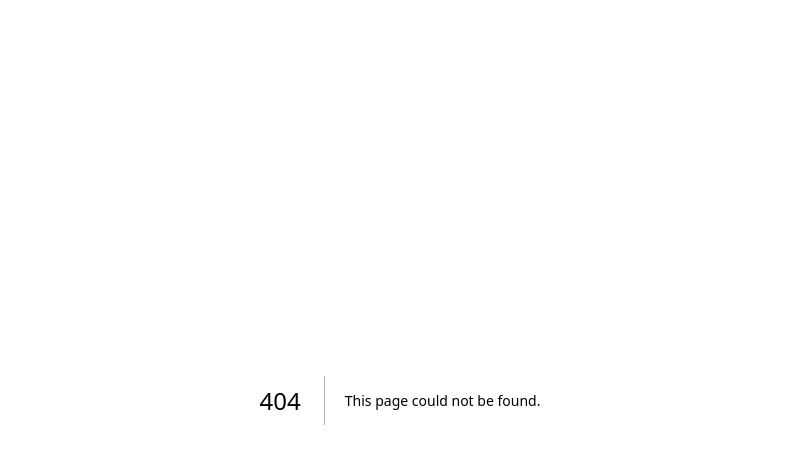
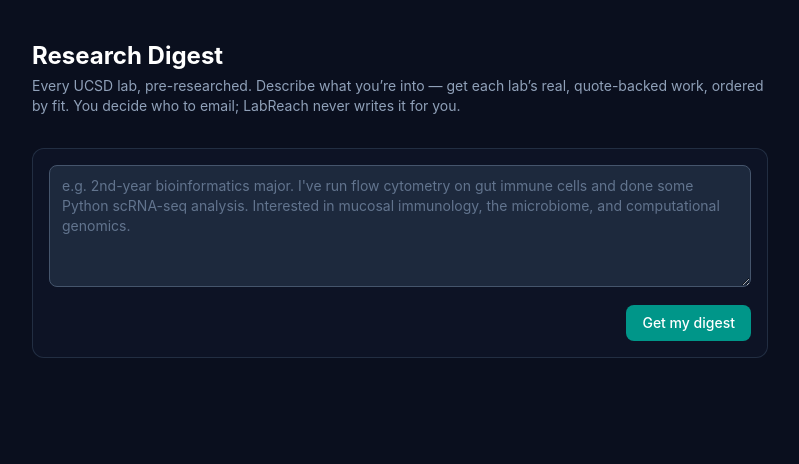
Before and after one commit to Roman-Young/labreach, a Next.js app: page /digest in a window 1280 px wide. Before the commit this address had no page. Shown: the top 464 px of the page, without its empty margins (240-1039 px from the left). Built offline with nearby package versions, Linux system fonts and the light colour scheme.

Commit message:
Add research digest feed UX (quote-backed per-lab cards, profile prefill)

```diff
--- /dev/null
+++ b/app/digest/page.tsx
@@ -0,0 +1,223 @@
+'use client'
+
+import { useState, useEffect } from 'react'
+import type { StudentProfile } from '@/types'
+
+// The research-digest feed (BUILD_STEPS Step 5.3) — the product surface. Student describes their
+// interests/background → POST /api/digest → a relevance-ordered, quote-backed per-lab digest of
+// real UCSD bio labs (explicit-no labs already barred server-side). It deliberately does NOT write
+// or draft an email — "batch the research, never batch the authorship" (reference/labreach.md §8).
+
+const STORAGE_KEY = 'labreach_profile' // shared with the home profile form
+
+interface DigestFinding {
+  type: string
+  title: string | null
+  content: string
+  anchorQuote: string | null
+  sourceId: string | null
+}
+interface LabDigest {
+  labUrl: string
+  labName: string | null
+  piName: string | null
+  piEmail: string | null
+  department: string | null
+  dataModality: string | null
+  recruiting: string | null
+  relevance: number
+  findings: DigestFinding[]
+}
+
+// Compose a free-text query from a saved StudentProfile so the digest continues from the home form.
+function profileToText(p: Partial<StudentProfile>): string {
+  const parts = [
+    p.major ? `${p.major} major` : '',
+    p.interests?.length ? `Interested in: ${p.interests.join(', ')}` : '',
+    p.otherInterest ?? '',
+    p.relevantExperience ? `Experience: ${p.relevantExperience}` : '',
+    p.relevantCourses ? `Coursework: ${p.relevantCourses}` : '',
+    p.whyResearch ?? '',
+  ]
+  return parts.filter(Boolean).join('. ').trim()
+}
+
+// DOI (has a slash) → doi.org; all-digits → PubMed; otherwise no link.
+function sourceHref(id: string | null): string | null {
+  if (!id) return null
+  if (id.includes('/')) return `https://doi.org/${id}`
+  if (/^\d+$/.test(id)) return `https://pubmed.ncbi.nlm.nih.gov/${id}`
+  return null
+}
+
+function Badge({ children, tone }: { children: React.ReactNode; tone: 'teal' | 'green' | 'slate' | 'amber' }) {
+  const tones = {
+    teal: 'bg-teal-500/10 text-teal-300 border-teal-500/30',
+    green: 'bg-emerald-500/10 text-emerald-300 border-emerald-500/30',
+    slate: 'bg-slate-700/40 text-slate-400 border-slate-600/50',
+    amber: 'bg-amber-500/10 text-amber-300 border-amber-500/30',
+  }
+  return <span className={`inline-block px-2 py-0.5 text-xs rounded-full border ${tones[tone]}`}>{children}</span>
+}
+
+function FindingCard({ f }: { f: DigestFinding }) {
+  const href = sourceHref(f.sourceId)
+  return (
+    <div className="border-l-2 border-slate-700 pl-3 py-1">
+      <p className="text-sm text-slate-200 leading-relaxed">{f.content}</p>
+      {f.anchorQuote && (
+        <p className="mt-1.5 text-xs text-slate-400 italic border-l-2 border-teal-500/40 pl-2">
+          &ldquo;{f.anchorQuote}&rdquo;
+        </p>
+      )}
+      <div className="mt-1.5 flex items-center gap-2 text-xs text-slate-500">
+        <span className="uppercase tracking-wide">{f.type.replace('_', ' ')}</span>
+        {f.title && <span className="truncate max-w-md">· {f.title}</span>}
+        {href && (
+          <a href={href} target="_blank" rel="noopener noreferrer" className="text-teal-400 hover:text-teal-300">
+            source ↗
+          </a>
+        )}
+      </div>
+    </div>
+  )
+}
+
+function LabCard({ lab }: { lab: LabDigest }) {
+  const [copied, setCopied] = useState(false)
+  const copyEmail = () => {
+    if (!lab.piEmail) return
+    navigator.clipboard.writeText(lab.piEmail).then(() => {
+      setCopied(true)
+      setTimeout(() => setCopied(false), 1500)
+    })
+  }
+  return (
+    <div className="bg-slate-900/60 border border-slate-700/60 rounded-xl p-5">
+      <div className="flex items-start justify-between gap-3">
+        <div>
+          <h3 className="text-lg font-semibold text-teal-300">{lab.piName ?? lab.labName ?? 'Lab'}</h3>
+          {lab.labName && lab.labName !== lab.piName && <p className="text-sm text-slate-400">{lab.labName}</p>}
+          <p className="text-xs text-slate-500 mt-0.5">{lab.department}</p>
+        </div>
+        <div className="flex flex-col items-end gap-1 shrink-0">
+          {lab.recruiting === 'open' && <Badge tone="green">recruiting: open</Badge>}
+          {lab.dataModality && <Badge tone={lab.dataModality === 'wet' ? 'teal' : lab.dataModality === 'dry' ? 'amber' : 'slate'}>{lab.dataModality} lab</Badge>}
+        </div>
+      </div>
+
+      <div className="mt-4 space-y-3">
+        {lab.findings.map((f, i) => (
+          <FindingCard key={i} f={f} />
+        ))}
+      </div>
+
+      <div className="mt-4 pt-3 border-t border-slate-800 flex items-center gap-3 flex-wrap">
+        <a href={lab.labUrl} target="_blank" rel="noopener noreferrer" className="text-xs text-slate-400 hover:text-teal-300">
+          lab page ↗
+        </a>
+        {lab.piEmail && (
+          <button onClick={copyEmail} className="text-xs font-mono text-slate-300 hover:text-teal-300">
+            {copied ? '✓ copied' : `${lab.piEmail} ⧉`}
+          </button>
+        )}
+      </div>
+    </div>
+  )
+}
+
+export default function DigestPage() {
+  const [profileText, setProfileText] = useState('')
+  const [hasSaved, setHasSaved] = useState(false)
+  const [labs, setLabs] = useState<LabDigest[] | null>(null)
+  const [loading, setLoading] = useState(false)
+  const [error, setError] = useState('')
+
+  useEffect(() => {
+    try {
+      const raw = localStorage.getItem(STORAGE_KEY)
+      if (raw) {
+        const saved = JSON.parse(raw) as Partial<StudentProfile>
+        const text = profileToText(saved)
+        if (text) {
+          setProfileText(text)
+          setHasSaved(true)
+        }
+      }
+    } catch {
+      /* ignore malformed saved profile */
+    }
+  }, [])
+
+  const submit = async () => {
+    const profile = profileText.trim()
+    if (!profile) {
+      setError('Describe your research interests and background first.')
+      return
+    }
+    setLoading(true)
+    setError('')
+    setLabs(null)
+    try {
+      const res = await fetch('/api/digest', {
+        method: 'POST',
+        headers: { 'Content-Type': 'application/json' },
+        body: JSON.stringify({ profile }),
+      })
+      const data = await res.json()
+      if (!res.ok) throw new Error(data.error ?? 'Something went wrong.')
+      setLabs(data.labs as LabDigest[])
+    } catch (e) {
+      setError(e instanceof Error ? e.message : 'Something went wrong.')
+    } finally {
+      setLoading(false)
+    }
+  }
+
+  return (
+    <main className="max-w-3xl mx-auto px-4 py-10">
+      <header className="mb-8">
+        <h1 className="text-2xl font-bold text-white">Research Digest</h1>
+        <p className="text-sm text-slate-400 mt-1">
+          Every UCSD lab, pre-researched. Describe what you&rsquo;re into — get each lab&rsquo;s real, quote-backed
+          work, ordered by fit. You decide who to email; LabReach never writes it for you.
+        </p>
+      </header>
+
+      <div className="bg-slate-900/60 border border-slate-700/60 rounded-xl p-4">
+        <textarea
+          value={profileText}
+          onChange={(e) => setProfileText(e.target.value)}
+          rows={5}
+          placeholder="e.g. 2nd-year bioinformatics major. I've run flow cytometry on gut immune cells and done some Python scRNA-seq analysis. Interested in mucosal immunology, the microbiome, and computational genomics."
+          className="w-full px-3 py-2.5 bg-slate-800 border border-slate-600 rounded-lg text-white placeholder-slate-500 text-sm focus:outline-none focus:border-teal-500 focus:ring-1 focus:ring-teal-500 resize-y"
+        />
+        <div className="mt-3 flex items-center justify-between">
+          <span className="text-xs text-slate-500">{hasSaved ? 'Pre-filled from your saved profile — edit freely.' : ''}</span>
+          <button
+            onClick={submit}
+            disabled={loading}
+            className="px-4 py-2 bg-teal-600 hover:bg-teal-500 disabled:opacity-50 disabled:cursor-not-allowed text-white text-sm font-medium rounded-lg"
+          >
+            {loading ? 'Building your digest…' : 'Get my digest'}
+          </button>
+        </div>
+      </div>
+
+      {error && <p className="mt-4 text-sm text-red-400">{error}</p>}
+
+      {labs && (
+        <section className="mt-8">
+          <p className="text-sm text-slate-400 mb-4">
+            {labs.length > 0 ? `${labs.length} labs, most relevant first` : 'No matching labs — try describing your interests differently.'}
+          </p>
+          <div className="space-y-4">
+            {labs.map((lab) => (
+              <LabCard key={lab.labUrl} lab={lab} />
+            ))}
+          </div>
+        </section>
+      )}
+    </main>
+  )
+}
```
